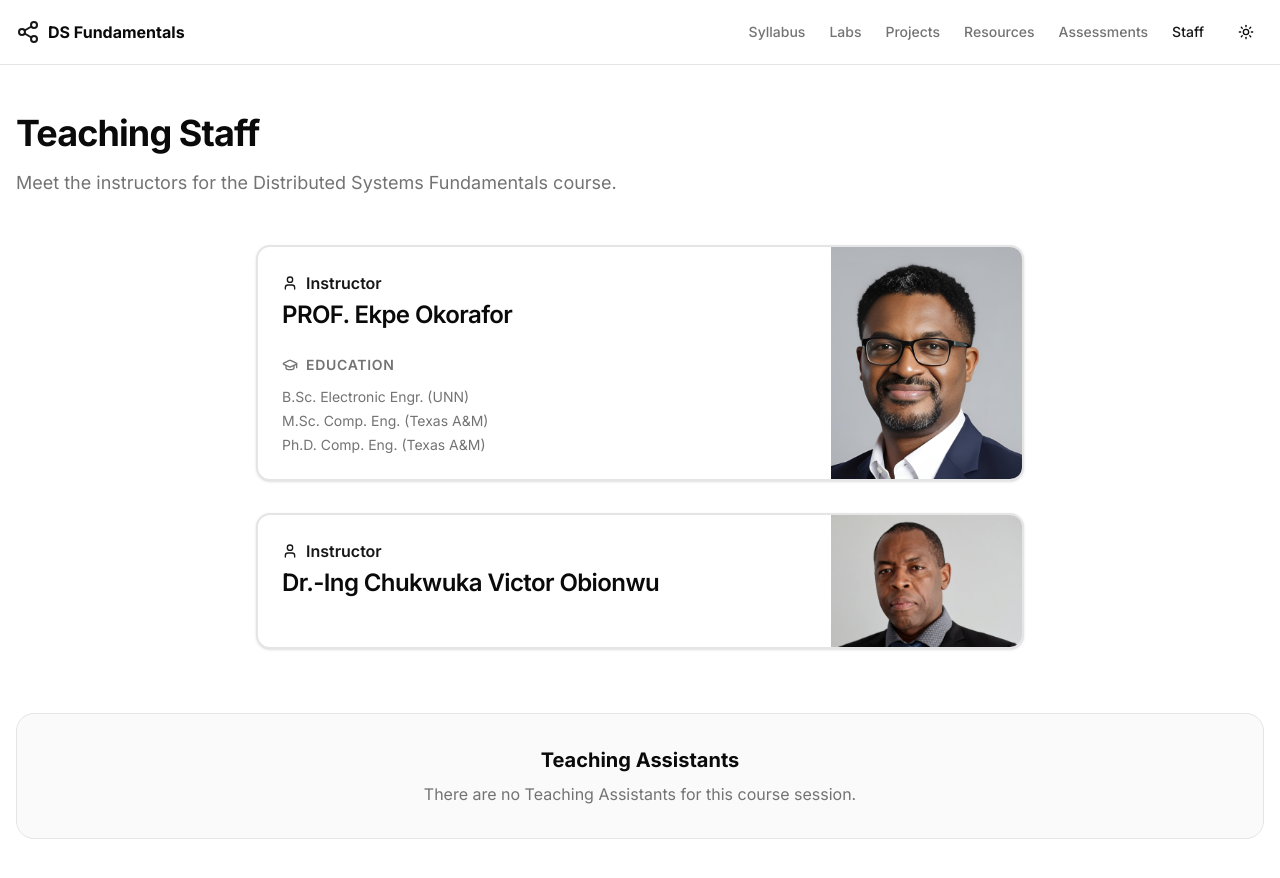
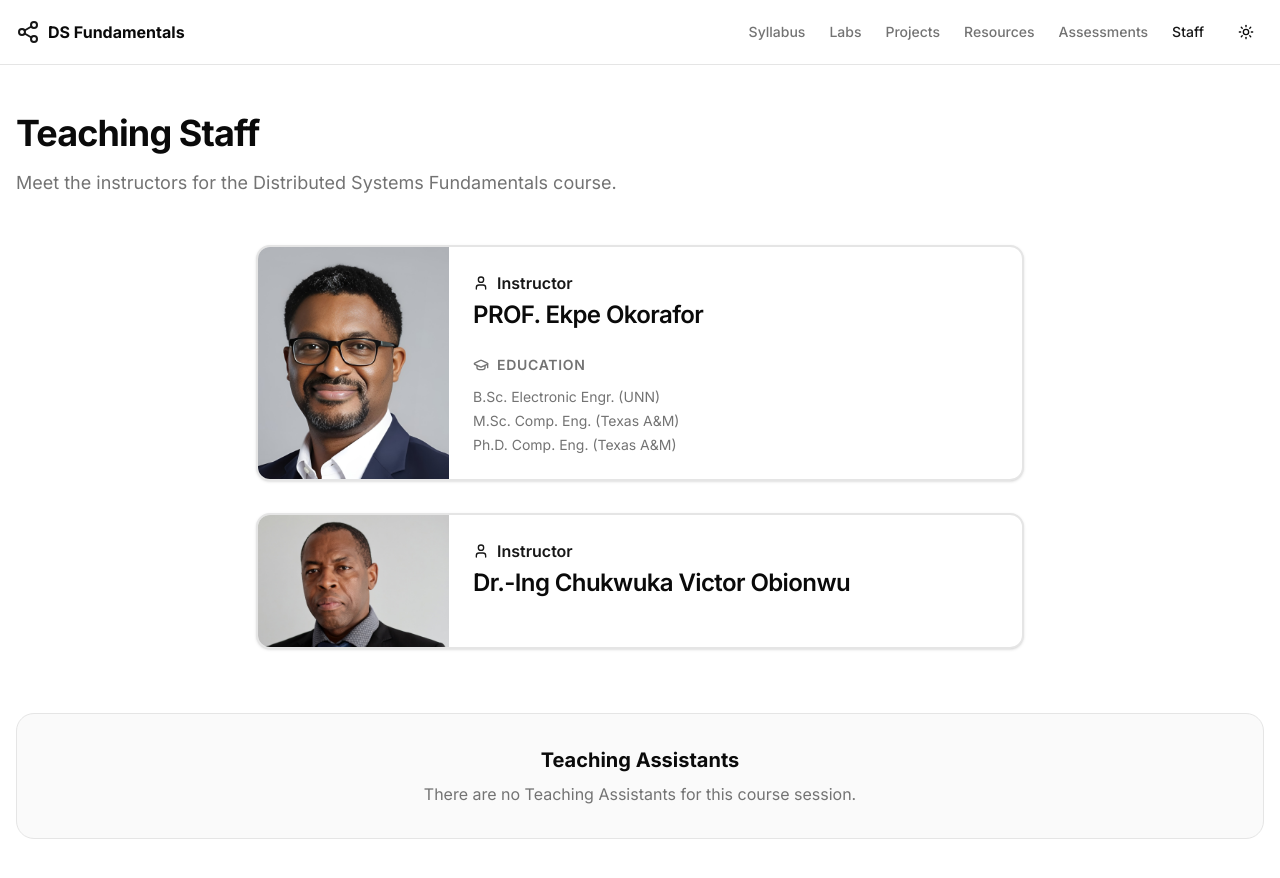
Before and after one commit to victordeman/distributed-systems, a Next.js app: page /staff in a window 1280 px wide. Shown: the top 878 px of the page. Built offline with nearby package versions, Linux system fonts and the light colour scheme.

Commit message:
Update page.tsx

```diff
--- a/src/app/staff/page.tsx
+++ b/src/app/staff/page.tsx
@@ -17,6 +17,14 @@ export default function StaffPage() {
         {staff.map((member) => (
           <Card key={member.name} className="overflow-hidden border-2 transition-all hover:border-primary/50">
             <div className="flex flex-col md:flex-row">
+              <div className="relative md:w-1/4 aspect-[4/5] md:aspect-auto min-h-[250px] md:min-h-0">
+                <Image
+                  src={member.imageUrl}
+                  alt={member.title}
+                  fill
+                  className="object-cover object-top"
+                />
+              </div>
               <div className="flex-1 flex flex-col">
                 <CardHeader>
                   <div className="flex items-center gap-2 text-primary font-semibold mb-1">
@@ -41,14 +49,6 @@ export default function StaffPage() {
                   )}
                 </CardContent>
               </div>
-              <div className="relative md:w-1/4 aspect-[4/5] md:aspect-auto min-h-[250px] md:min-h-0">
-                <Image
-                  src={member.imageUrl}
-                  alt={member.title}
-                  fill
-                  className="object-cover object-top"
-                />
-              </div>
             </div>
           </Card>
         ))}
```
